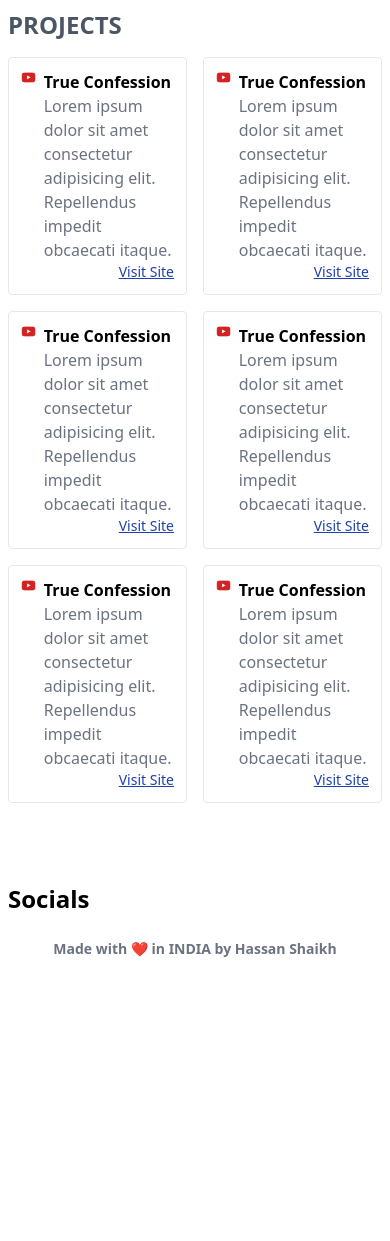
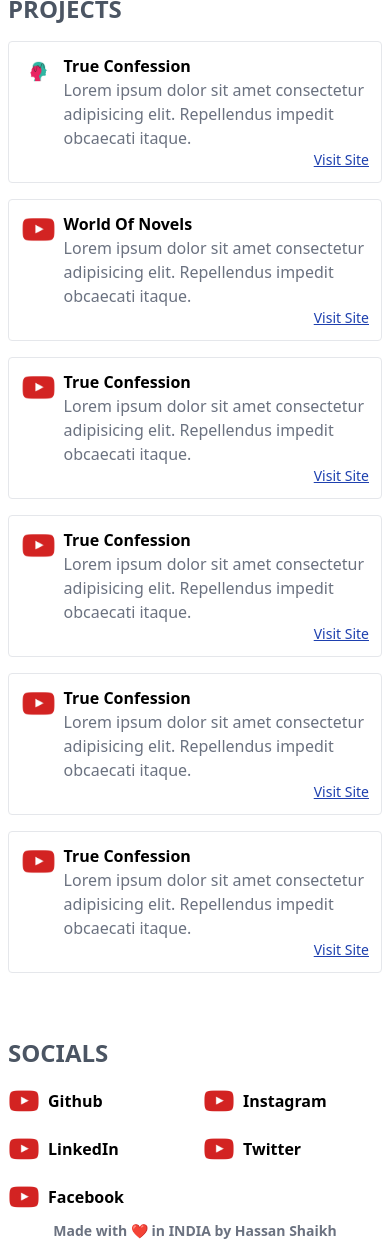
Before and after one commit to thehassanshaikh/thehassanshaikh, a website: page index.html in a window 390 px wide. Shown: the part 403-1644 px from the top of the page. Before the commit the page ends 1362 px from the top, so only its background shows below. Drawn offline with Linux system fonts and the light colour scheme.

Commit message:
responsiveness

```diff
--- a/index.html
+++ b/index.html
@@ -1,26 +1,60 @@
 <!doctype html>
 <html>
+
 <head>
     <meta charset="UTF-8">
     <meta name="viewport" content="width=device-width, initial-scale=1.0">
     <link href="/src/output.css" rel="stylesheet">
 </head>
+
 <body>
-  <section class="flex justify-center pt-20">
-    <div class="w-full p-2 md:p-0 md:w-4/6">
-        <div class="flex flex-col md:flex-w items-center">
+    <section class="flex justify-center  pt-16 md:pt-20">
+        <div class="w-full md:w-5/6  p-2 md:p-0 ">
+            <div class="flex flex-col md:flex-row items-center">
                 <div>
-                <img class="w-20 h-20 rounded-2xl" src="https://media.licdn.com/dms/image/D4D03AQE-VYkBlK8HNg/profile-displayphoto-shrink_200_200/0/1705064821576?e=1723075200&v=beta&t=hfy_-e1VosZZNOavyVg1ZipDGpucN4nzOYXTuyvf1FM" alt="profile pic">
+                    <img class="w-20 h-20 rounded-2xl"
+                        src="https://media.licdn.com/dms/image/D4D03AQE-VYkBlK8HNg/profile-displayphoto-shrink_200_200/0/1705064821576?e=1723075200&v=beta&t=hfy_-e1VosZZNOavyVg1ZipDGpucN4nzOYXTuyvf1FM"
+                        alt="profile pic">
                 </div>
                 <div class="px-4">
                     <h1 class="text-4xl font-semibold font-sans ">Mohammad Hassan Shaikh</h1>
-                <p class="pt-1 text-gray-500">Lorem ipsum dolor sit, amet consectetur adipisicing elit. Eligendi ex consectetur distinctio? Minus optio consequuntur, explicabo quidem blanditiis accusamus et?</p>
+                    <p class="pt-1 text-gray-500">Lorem ipsum dolor sit, amet consectetur adipisicing elit. Eligendi ex
+                        consectetur distinctio? Minus optio consequuntur, explicabo quidem blanditiis accusamus et?</p>
                 </div>
-
             </div>
 
             <h2 class="pt-16 pb-4 text-2xl font-semibold text-gray-600">PROJECTS</h2>
-        <div class="grid grid-cols-2 md:grid-cols-3 gap-4">
+            <div class="grid grid-cols-1 md:grid-cols-3 gap-4">
+                <div class="border p-3 rounded">
+                    <div class="flex">
+                        <div class="pr-2">
+                            <img class="w-20 h-18" src="/assets/true-confession-logo.png" alt="">
+                        </div>
+                        <div class="flex flex-col">
+                            <p class="font-semibold">True Confession</p>
+                            <p class="text-gray-500">Lorem ipsum dolor sit amet consectetur adipisicing elit.
+                                Repellendus impedit obcaecati itaque.</p>
+                            <div class="flex items-end justify-end">
+                                <a href="https://confessions-frontend.onrender.com/" target="_blank"><p class="underline text-blue-800 text-sm ">Visit Site</p></a>
+                            </div>
+                        </div>
+                    </div>
+                </div>
+                <div class="border p-3 rounded">
+                    <div class="flex">
+                        <div class="pr-2">
+                            <img class="w-20 h-18" src="/assets/YouTube-icon.png" alt="">
+                        </div>
+                        <div class="flex flex-col">
+                            <p class="font-semibold">World Of Novels</p>
+                            <p class="text-gray-500">Lorem ipsum dolor sit amet consectetur adipisicing elit.
+                                Repellendus impedit obcaecati itaque.</p>
+                            <div class="flex items-end justify-end">
+                                <a href="https://world-of-novels-hackathon.vercel.app/"><p class="underline text-blue-800 text-sm ">Visit Site</p></a>
+                            </div>
+                        </div>
+                    </div>
+                </div>
                 <div class="border p-3 rounded">
                     <div class="flex">
                         <div class="pr-2">
@@ -28,7 +62,8 @@
                         </div>
                         <div class="flex flex-col">
                             <p class="font-semibold">True Confession</p>
-                    <p class="text-gray-500">Lorem ipsum dolor sit amet consectetur adipisicing elit. Repellendus impedit obcaecati itaque.</p>
+                            <p class="text-gray-500">Lorem ipsum dolor sit amet consectetur adipisicing elit.
+                                Repellendus impedit obcaecati itaque.</p>
                             <div class="flex items-end justify-end">
                                 <p class="underline text-blue-800 text-sm ">Visit Site</p>
                             </div>
@@ -42,7 +77,8 @@
                         </div>
                         <div class="flex flex-col">
                             <p class="font-semibold">True Confession</p>
-                    <p class="text-gray-500">Lorem ipsum dolor sit amet consectetur adipisicing elit. Repellendus impedit obcaecati itaque.</p>
+                            <p class="text-gray-500">Lorem ipsum dolor sit amet consectetur adipisicing elit.
+                                Repellendus impedit obcaecati itaque.</p>
                             <div class="flex items-end justify-end">
                                 <p class="underline text-blue-800 text-sm ">Visit Site</p>
                             </div>
@@ -56,7 +92,8 @@
                         </div>
                         <div class="flex flex-col">
                             <p class="font-semibold">True Confession</p>
-                    <p class="text-gray-500">Lorem ipsum dolor sit amet consectetur adipisicing elit. Repellendus impedit obcaecati itaque.</p>
+                            <p class="text-gray-500">Lorem ipsum dolor sit amet consectetur adipisicing elit.
+                                Repellendus impedit obcaecati itaque.</p>
                             <div class="flex items-end justify-end">
                                 <p class="underline text-blue-800 text-sm ">Visit Site</p>
                             </div>
@@ -70,48 +107,44 @@
                         </div>
                         <div class="flex flex-col">
                             <p class="font-semibold">True Confession</p>
-                    <p class="text-gray-500">Lorem ipsum dolor sit amet consectetur adipisicing elit. Repellendus impedit obcaecati itaque.</p>
+                            <p class="text-gray-500">Lorem ipsum dolor sit amet consectetur adipisicing elit.
+                                Repellendus impedit obcaecati itaque.</p>
                             <div class="flex items-end justify-end">
                                 <p class="underline text-blue-800 text-sm ">Visit Site</p>
                             </div>
                         </div>
                     </div>
                 </div>
-            <div class="border p-3 rounded">
-                <div class="flex">
-                    <div class="pr-2">
-                        <img class="w-20 h-18" src="/assets/YouTube-icon.png" alt="">
             </div>
-                    <div class="flex flex-col">
-                    <p class="font-semibold">True Confession</p>
-                    <p class="text-gray-500">Lorem ipsum dolor sit amet consectetur adipisicing elit. Repellendus impedit obcaecati itaque.</p>
-                    <div class="flex items-end justify-end">
-                        <p class="underline text-blue-800 text-sm ">Visit Site</p>
+            <h2 class="pt-16 pb-4 text-2xl font-semibold text-gray-600">SOCIALS</h2>
+            <div class="grid grid-cols-2 md:grid-cols-4 gap-4">
+                <div class="flex items-center">
+                    <img class="w-8 h-8" src="/assets/YouTube-icon.png" alt="">
+                    <p class="px-2 font-sans font-semibold">Github</p>
+                </div>
+                <div class="flex items-center">
+                    <img class="w-8 h-8" src="/assets/YouTube-icon.png" alt="">
+                    <p class="px-2 font-sans font-semibold">Instagram</p>
+                </div>
+                <div class="flex items-center">
+                    <img class="w-8 h-8" src="/assets/YouTube-icon.png" alt="">
+                    <p class="px-2 font-sans font-semibold">LinkedIn</p>
+                </div>
+                <div class="flex items-center">
+                    <img class="w-8 h-8" src="/assets/YouTube-icon.png" alt="">
+                    <p class="px-2 font-sans font-semibold">Twitter</p>
+                </div>
+                <div class="flex items-center">
+                    <img class="w-8 h-8" src="/assets/YouTube-icon.png" alt="">
+                    <p class="px-2 font-sans font-semibold">Facebook</p>
                 </div>
             </div>
         </div>
-            </div>
-            <div class="border p-3 rounded">
-                <div class="flex">
-                    <div class="pr-2">
-                        <img class="w-20 h-18" src="/assets/YouTube-icon.png" alt="">
-                    </div>
-                    <div class="flex flex-col">
-                    <p class="font-semibold">True Confession</p>
-                    <p class="text-gray-500">Lorem ipsum dolor sit amet consectetur adipisicing elit. Repellendus impedit obcaecati itaque.</p>
-                    <div class="flex items-end justify-end">
-                        <p class="underline text-blue-800 text-sm ">Visit Site</p>
-                    </div>
-                    </div>
-                </div>
-            </div>
-            <h2 class="pt-16 pb-4 text-2xl font-semibold">Socials</h2>
-          </div>
-
         </div>
     </section>
     <footer class="text-center">
         <p class="text-sm text-gray-500 font-semibold">Made with ❤️ in INDIA by Hassan Shaikh</p>
     </footer>
 </body>
+
 </html>
```
Also changed, not shown: assets/true-confession-logo.png (added), src/output.css. Lines whose indentation alone changed are shown as unchanged.
